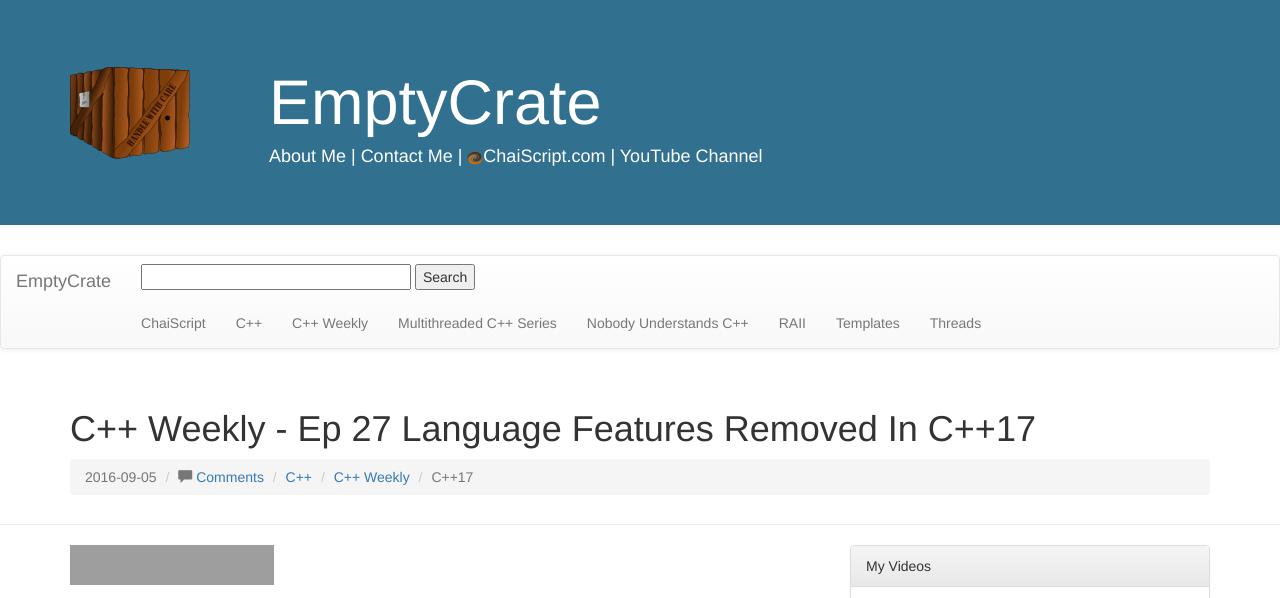
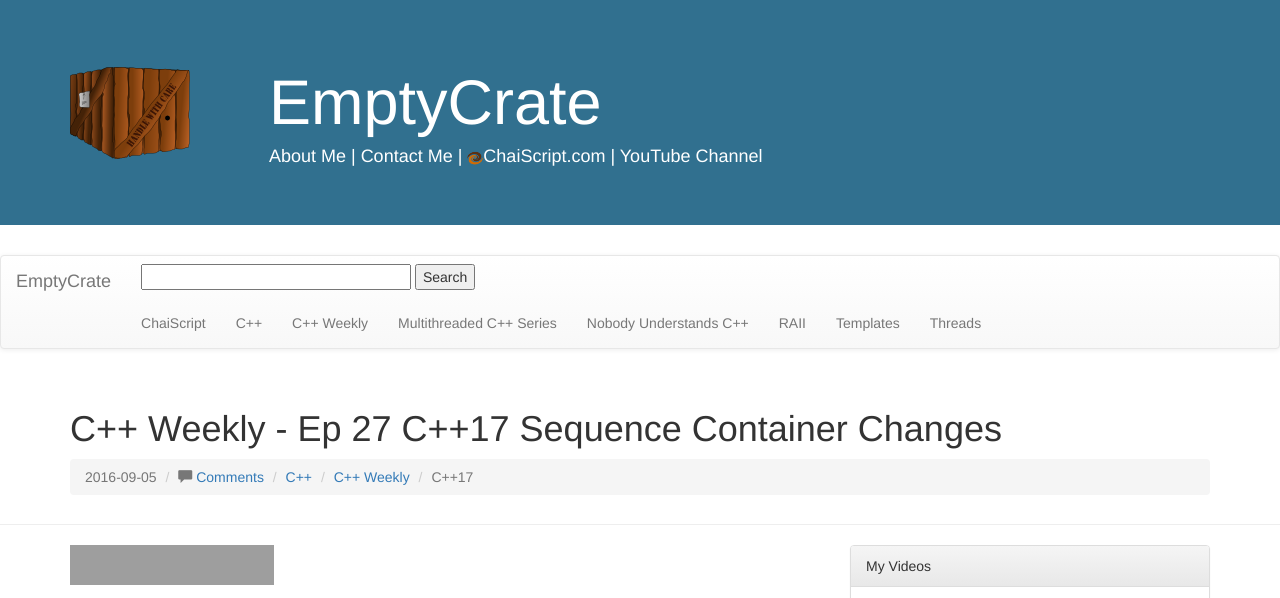
Before and after one commit to lefticus/emptycrate, a Jekyll site: the page built from _posts/2016-09-05-c++17_sequence_container_changes.md, in a window 1280 px wide and 1400 px high, cut to the strip 0-598 px from the top of the window. Built offline with Jekyll 4.4.1, drawn with Linux system fonts in a browser that asks for light colours; comment, search, counter and statistics services are not loaded; some of the changed text lies outside the part shown; grey boxes are pictures that could not be loaded.

Commit message:
Fix title/number typos

```diff
--- a/_posts/2016-09-05-c++17_sequence_container_changes.md
+++ b/_posts/2016-09-05-c++17_sequence_container_changes.md
@@ -1,6 +1,6 @@
 ---
 layout: blog_post
-title: "C++ Weekly - Ep 27 Language Features Removed In C++17"
+title: "C++ Weekly - Ep 27 C++17 Sequence Container Changes"
 youtube_id: QlI65u6MPL8
 tags:
 - C++
```
Also changed, not shown: _posts/2016-08-23-c++17s_aggregate_initializations.md (+1 -1 lines).
